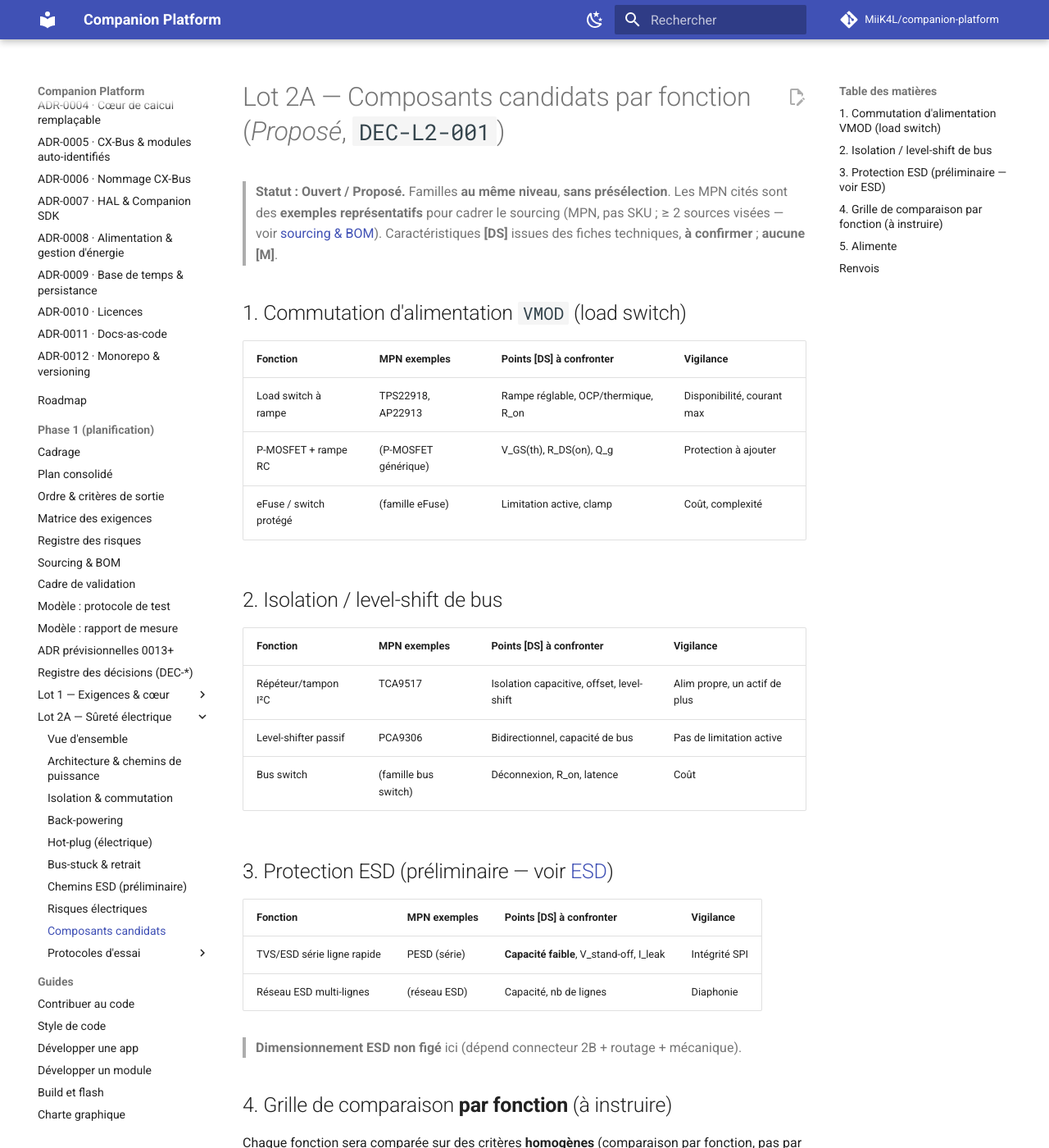
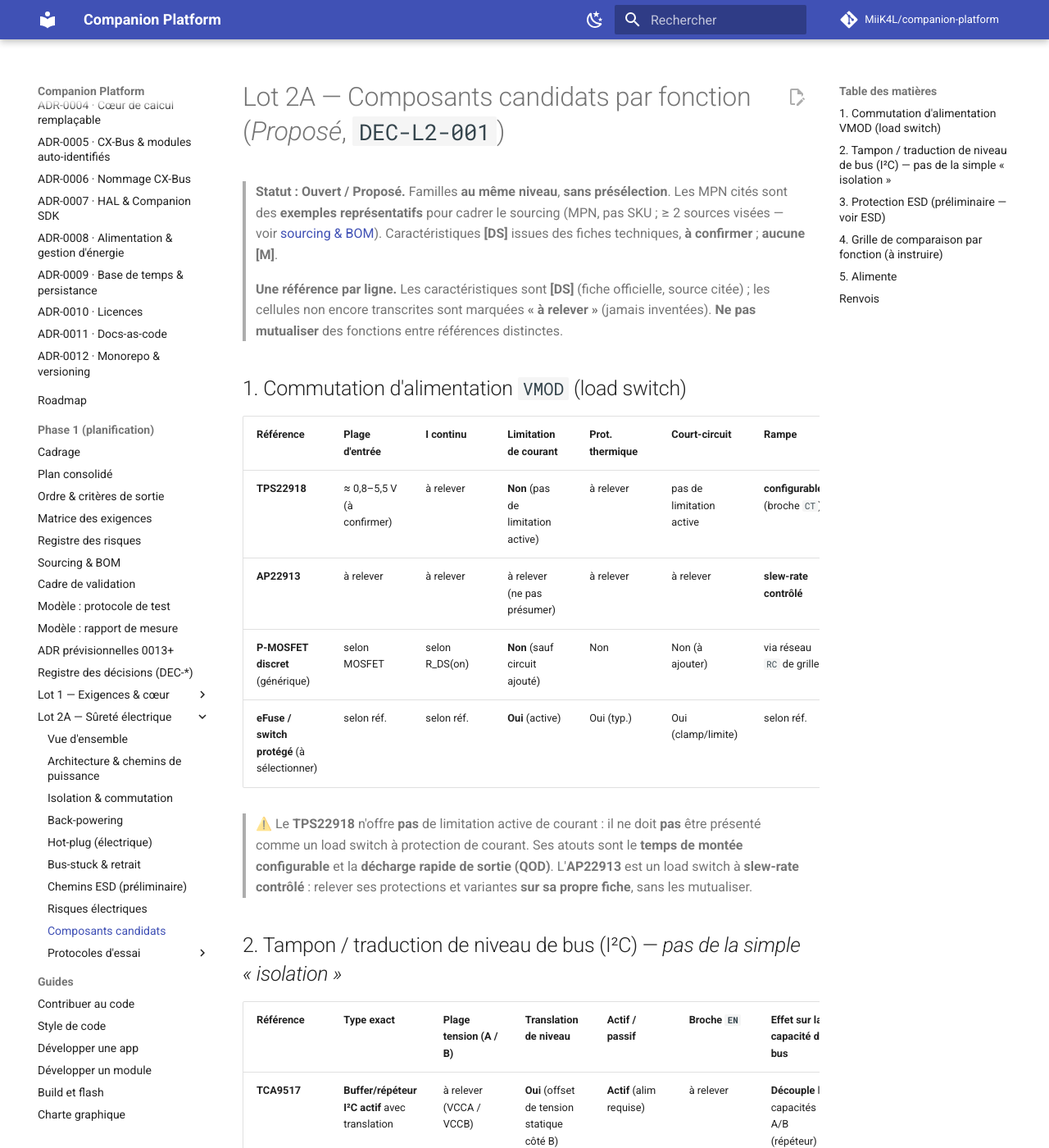
Before and after one commit to MiiK4L/companion-platform, an MkDocs documentation site: the page built from docs/phase-1/lot-2/candidate-components.md, in a window 1280 px wide and 1400 px high. Shown: the whole window at 82% size. Built offline with MkDocs 1.6.1 and Material for MkDocs 9.7.7, drawn with Linux system fonts in a browser that asks for light colours; comment, search, counter and statistics services are not loaded; some of the changed text lies outside the part shown.

Commit message:
docs(phase-1): lot 2A — matrice composants une référence par ligne
Sépare les caractéristiques par référence (plus de fonctions
mutualisées). Corrige le TPS22918 (limitation de courant : Non ;
atouts = temps de montée configurable + décharge rapide de sortie)
et distingue l'AP22913 (slew-rate contrôlé, protections à relever sur
sa propre fiche). Distingue le TCA9517 (répéteur I²C actif qui
découple les capacités, translation à offset) du PCA9306 (traducteur
passif à pass-FET avec entrée EN), sans notion vague d'« isolation ».
Les cellules chiffrées non transcrites sont marquées « à relever »
(jamais inventées), avec la source exacte de la fiche.

```diff
--- a/docs/phase-1/lot-2/candidate-components.md
+++ b/docs/phase-1/lot-2/candidate-components.md
@@ -12,21 +12,38 @@ SPDX-License-Identifier: CC-BY-4.0
 > [sourcing & BOM](../sourcing-and-bom.md)). Caractéristiques **[DS]** issues des
 > fiches techniques, **à confirmer** ; **aucune [M]**.
 
+> **Une référence par ligne.** Les caractéristiques sont **[DS]** (fiche
+> officielle, source citée) ; les cellules non encore transcrites sont marquées
+> **« à relever »** (jamais inventées). **Ne pas mutualiser** des fonctions entre
+> références distinctes.
+
 ## 1. Commutation d'alimentation `VMOD` (load switch)
 
-| Fonction | MPN exemples | Points [DS] à confronter | Vigilance |
-|----------|--------------|--------------------------|-----------|
-| Load switch à rampe | TPS22918, AP22913 | Rampe réglable, OCP/thermique, R_on | Disponibilité, courant max |
-| P-MOSFET + rampe RC | (P-MOSFET générique) | V_GS(th), R_DS(on), Q_g | Protection à ajouter |
-| eFuse / switch protégé | (famille eFuse) | Limitation active, clamp | Coût, complexité |
+| Référence | Plage d'entrée | I continu | Limitation de courant | Prot. thermique | Court-circuit | Rampe | Décharge de sortie | Hors alimentation | I repos / fuite | Boîtier | Source (fiche) |
+|-----------|----------------|-----------|-----------------------|-----------------|---------------|-------|--------------------|-------------------|-----------------|---------|----------------|
+| **TPS22918** | ≈ 0,8–5,5 V (à confirmer) | à relever | **Non** (pas de limitation active) | à relever | pas de limitation active | **configurable** (broche `CT`) | **configurable** (QOD) | sortie déchargée (QOD) | faible (à relever) | à relever | TI « TPS22918 » |
+| **AP22913** | à relever | à relever | à relever (ne pas présumer) | à relever | à relever | **slew-rate contrôlé** | à relever | à relever | à relever | à relever | Diodes Inc. « AP22913 » |
+| **P-MOSFET discret** (générique) | selon MOSFET | selon R_DS(on) | **Non** (sauf circuit ajouté) | Non | Non (à ajouter) | via réseau `RC` de grille | via R de décharge | dépend du montage | négligeable | selon réf. | fiche du MOSFET retenu |
+| **eFuse / switch protégé** (à sélectionner) | selon réf. | selon réf. | **Oui** (active) | Oui (typ.) | Oui (clamp/limite) | selon réf. | selon réf. | selon réf. | selon réf. | selon réf. | fiche de l'eFuse retenu |
 
-## 2. Isolation / level-shift de bus
+> ⚠️ Le **TPS22918** n'offre **pas** de limitation active de courant : il ne doit
+> **pas** être présenté comme un load switch à protection de courant. Ses atouts
+> sont le **temps de montée configurable** et la **décharge rapide de sortie
+> (QOD)**. L'**AP22913** est un load switch à **slew-rate contrôlé** : relever ses
+> protections et variantes **sur sa propre fiche**, sans les mutualiser.
 
-| Fonction | MPN exemples | Points [DS] à confronter | Vigilance |
-|----------|--------------|--------------------------|-----------|
-| Répéteur/tampon I²C | TCA9517 | Isolation capacitive, offset, level-shift | Alim propre, un actif de plus |
-| Level-shifter passif | PCA9306 | Bidirectionnel, capacité de bus | Pas de limitation active |
-| Bus switch | (famille bus switch) | Déconnexion, R_on, latence | Coût |
+## 2. Tampon / traduction de niveau de bus (I²C) — *pas de la simple « isolation »*
+
+| Référence | Type exact | Plage tension (A / B) | Translation de niveau | Actif / passif | Broche `EN` | Effet sur la capacité de bus | Protection | Boîtier | Source (fiche) |
+|-----------|-----------|-----------------------|-----------------------|----------------|-------------|------------------------------|------------|---------|----------------|
+| **TCA9517** | **Buffer/répéteur I²C actif** avec translation | à relever (VCCA / VCCB) | **Oui** (offset de tension statique côté B) | **Actif** (alim requise) | à relever | **Découple** les capacités A/B (répéteur) | selon fiche | à relever | TI « TCA9517 » |
+| **PCA9306** | **Traducteur bidirectionnel à pass-FET** | à relever | par **pass-FET** (suiveur) | **Passif** (pass-FET) | **Oui** (entrée `EN`) | **Ne découple pas** (pass-through) | selon fiche | à relever | TI « PCA9306 » |
+| **Bus switch** (à sélectionner) | Commutateur analogique de lignes | selon réf. | selon réf. | Actif | selon réf. | Déconnexion physique (haute-Z) | selon réf. | selon réf. | fiche du bus switch retenu |
+
+> Le **TCA9517** et le **PCA9306** ne sont **pas** équivalents : le premier est un
+> **répéteur actif** (découple les capacités, translation à offset), le second un
+> **traducteur passif à pass-FET** avec entrée `EN` (ne découple pas). Ne pas les
+> résumer sous une notion vague d'« isolation ».
 
 ## 3. Protection ESD (préliminaire — voir [ESD](esd-paths.md))
 
```
